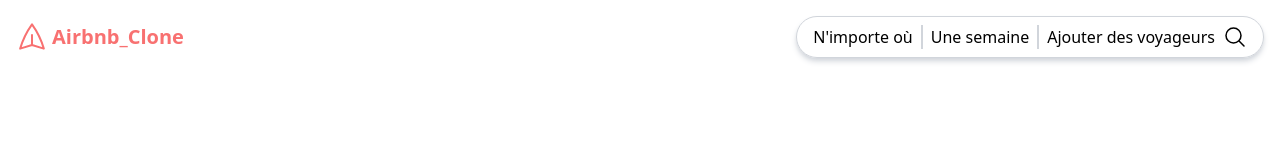
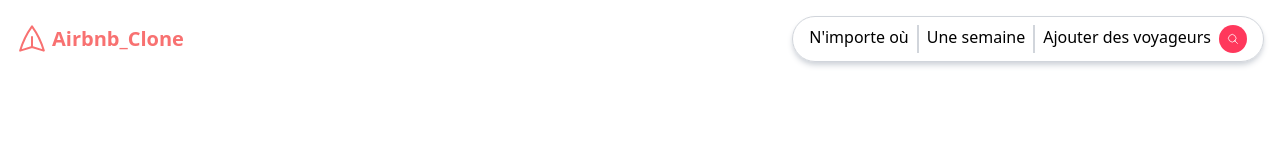
Before and after one commit to TheoKennel/airbnb_clone, a React (Vite) app: page / in a window 1280 px wide. Shown: the top 160 px of the page. Built offline with nearby package versions, Linux system fonts and the light colour scheme.

Commit message:
Rajout style + couleur bouton search

```diff
--- a/src/App.jsx
+++ b/src/App.jsx
@@ -16,8 +16,8 @@ function App() {
           <div>Une semaine</div>
           <div className="border border-l border-gray-300"></div>
           <div>Ajouter des voyageurs</div>
-          <button>
-            <svg xmlns="http://www.w3.org/2000/svg" fill="none" viewBox="0 0 24 24" strokeWidth={1.5} stroke="currentColor" className="w-6 h-6">
+          <button className="bg-primary text-white p-2 rounded-full">
+            <svg xmlns="http://www.w3.org/2000/svg" fill="none" viewBox="0 0 24 24" strokeWidth={1.5} stroke="currentColor" className="w-3 h-3">
               <path strokeLinecap="round" strokeLinejoin="round" d="M21 21l-5.197-5.197m0 0A7.5 7.5 0 105.196 5.196a7.5 7.5 0 0010.607 10.607z" />
             </svg>
           </button>
--- a/tailwind.config.cjs
+++ b/tailwind.config.cjs
@@ -5,7 +5,11 @@ module.exports = {
     "./src/**/*.{js,ts,jsx,tsx}",
   ],
   theme: {
-    extend: {},
+    extend: {
+      colors: {
+        primary: "#FF385C",
+      },
+    },
   },
   plugins: [],
 }
```
